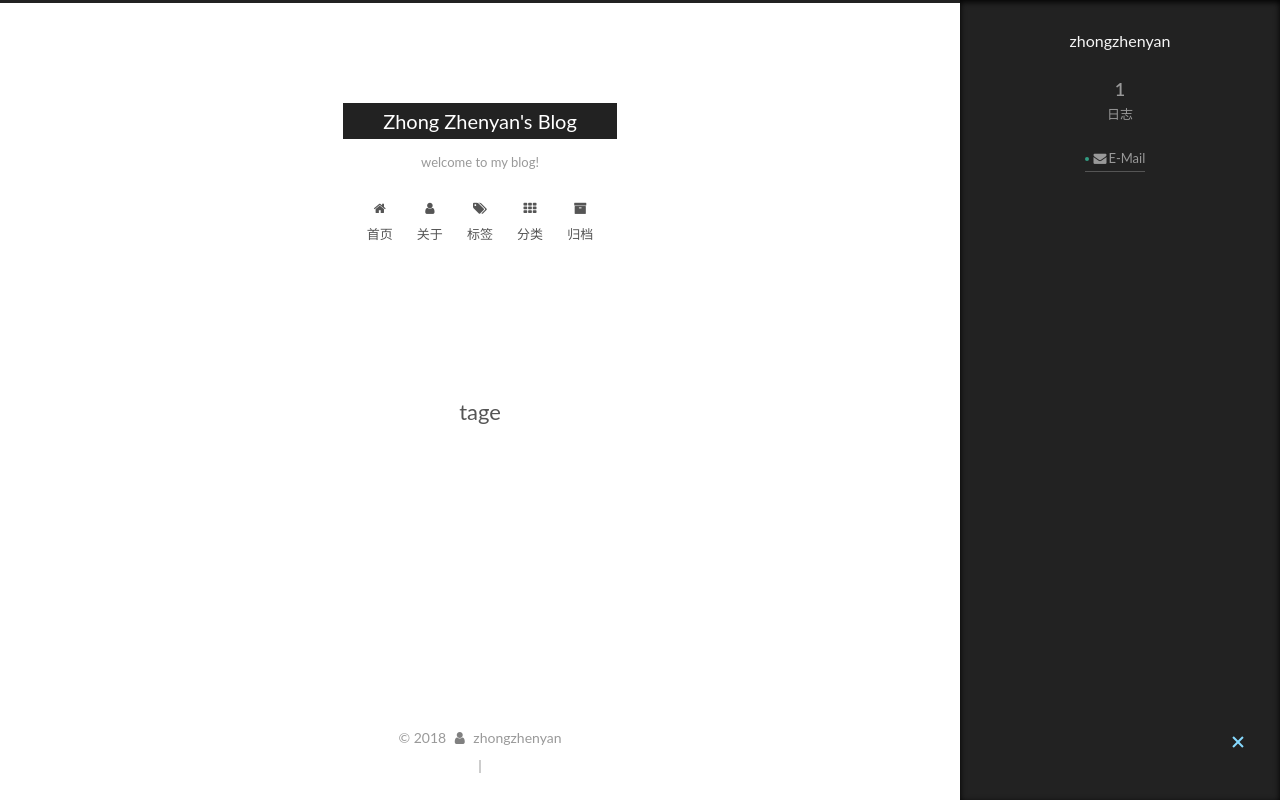
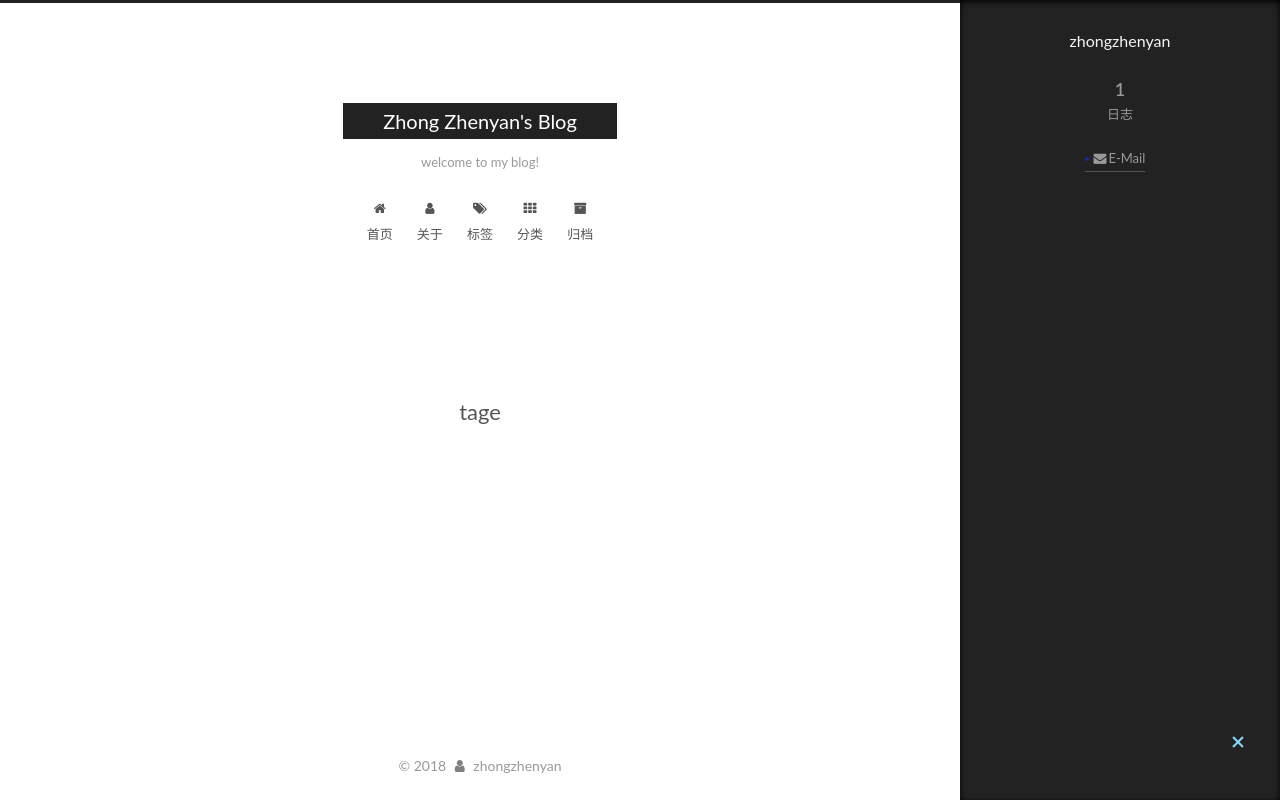
Before and after one commit to zhenycoder/zhenycoder.github.io, a plain HTML site: page tage/index.html in a window 1280 px wide. Both pictures are taken after a click on the element 1238 px from the left and 743 px from the top of the page. Drawn offline with Linux system fonts and the light colour scheme.

Commit message:
Site updated: 2018-10-15 23:09:18

```diff
--- a/css/main.css
+++ b/css/main.css
@@ -1848,7 +1848,7 @@ pre .javascript .function {
   width: 4px;
   height: 4px;
   border-radius: 50%;
-  background: #329c82;
+  background: #0a308b;
 }
 .links-of-blogroll {
   font-size: 13px;
--- a/tage/index.html
+++ b/tage/index.html
@@ -462,11 +462,6 @@
 
 
 
-  <span class="post-meta-divider">|</span>
-
-
-
-
 
 
 
```
Also changed, not shown: 2018/10/15/hello-world/index.html (+0 -5 lines), archives/2018/10/index.html (+0 -5 lines), archives/2018/index.html (+0 -5 lines), archives/index.html (+0 -5 lines), index.html (+0 -5 lines).
